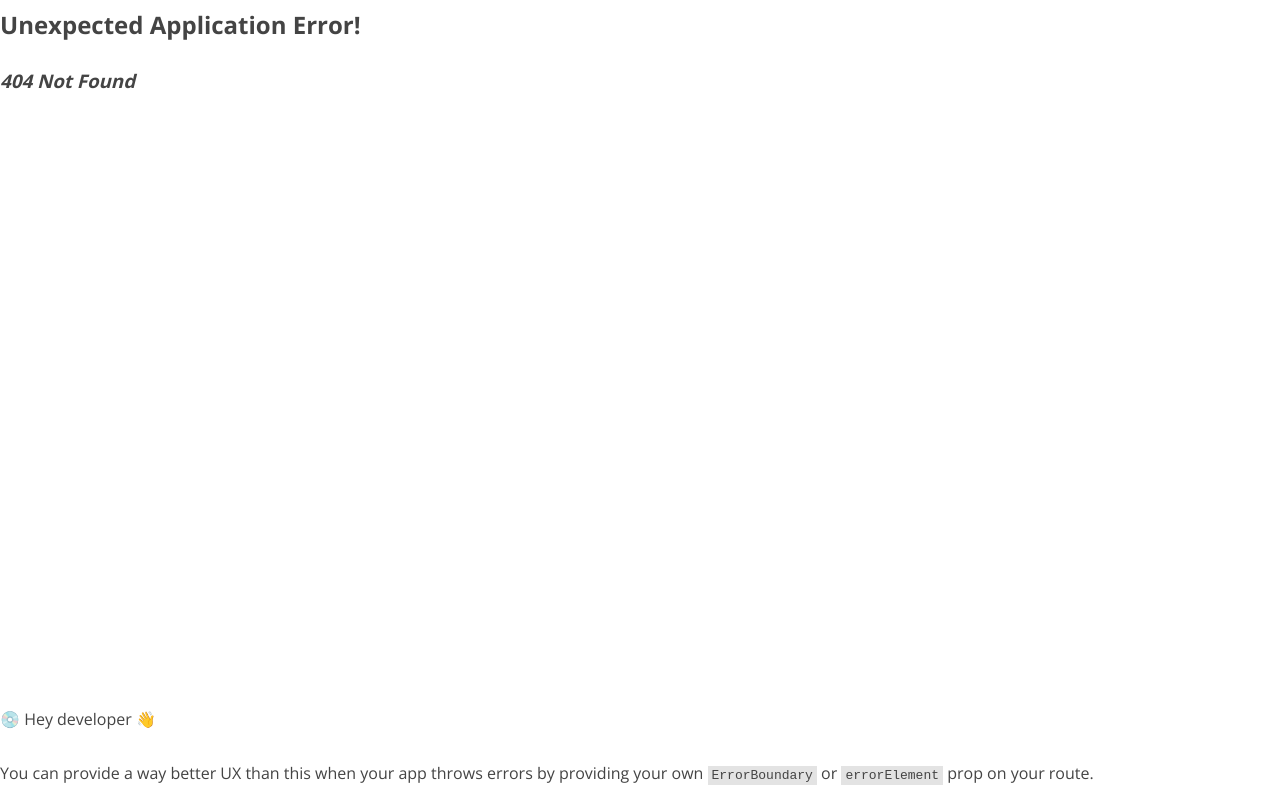
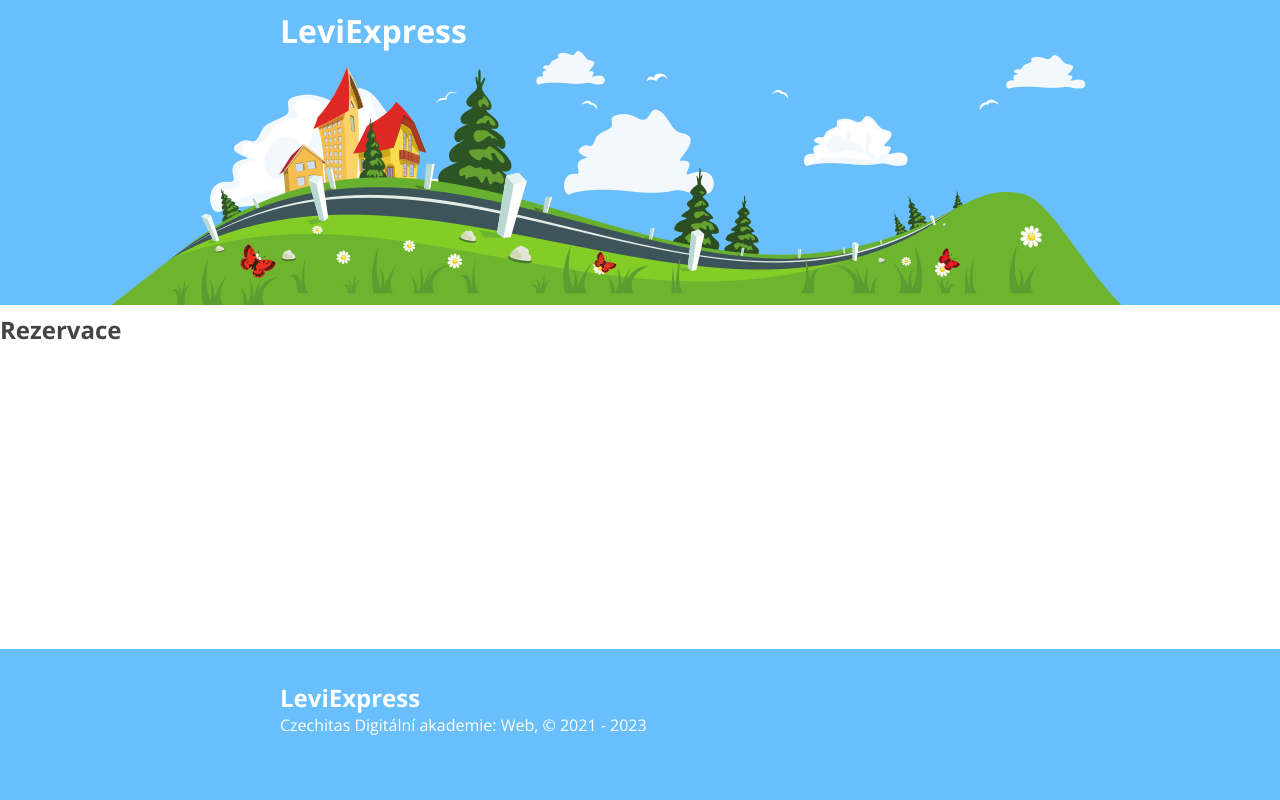
Before and after one commit to justinakab/leviexpress, a React (Vite) app: page /reservation in a window 1280 px wide. Before the commit this address had no page. Built offline with nearby package versions, Linux system fonts and the light colour scheme.

Commit message:
setting up router and creating the reservation page

```diff
--- /dev/null
+++ b/src/pages/Reservation/index.jsx
@@ -0,0 +1,3 @@
+export const ReservationPage = () => {
+  return <h2>Rezervace</h2>;
+};
```
Also changed, not shown: src/index.jsx (+13 -1 lines).
